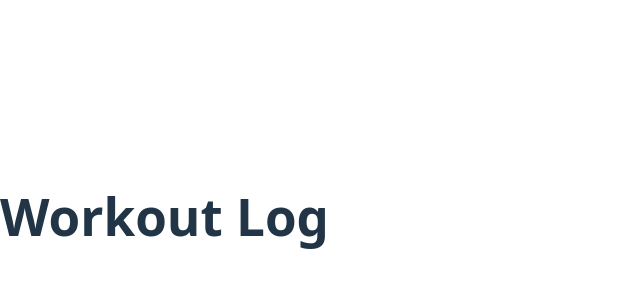
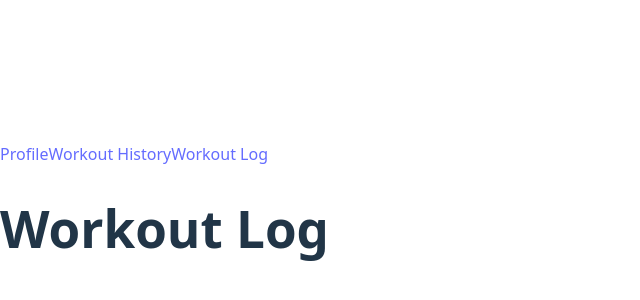
Before and after one commit to DanSmith8011/fitness-app, a React app in the folder frontend/: page / in a window 1280 px wide. Shown: the part 184-484 px from the top of the page, without its empty margins (0-640 px from the left). Built offline with nearby package versions, Linux system fonts and the light colour scheme; the HTML template or start-up script is replaced by a standard one.

Commit message:
add navbar component

```diff
--- a/frontend/src/App.jsx
+++ b/frontend/src/App.jsx
@@ -2,10 +2,12 @@ import { BrowserRouter, Routes, Route } from 'react-router-dom'
 import Profile from './pages/Profile'
 import WorkoutHistory from './pages/WorkoutHistory'
 import WorkoutLog from './pages/WorkoutLog'
+import Navbar from './components/Navbar'
 
 function App() {
   return (
     <BrowserRouter>
+    <Navbar />
     <Routes>
   <Route path="/profile" element={<Profile />} />
   <Route path="/workouthistory" element={<WorkoutHistory />} />
--- /dev/null
+++ b/frontend/src/components/Navbar.jsx
@@ -0,0 +1,13 @@
+import React from 'react';
+import { Link } from 'react-router-dom';
+
+function Navbar(){
+return (
+<nav>
+<Link to="/profile">Profile</Link>
+<Link to="/workouthistory">Workout History</Link>
+<Link to='/'>Workout Log</Link>
+</nav>
+)}
+
+export default Navbar
```
Also changed, not shown: 1 other file (tests, documents, lock files or other folders).
